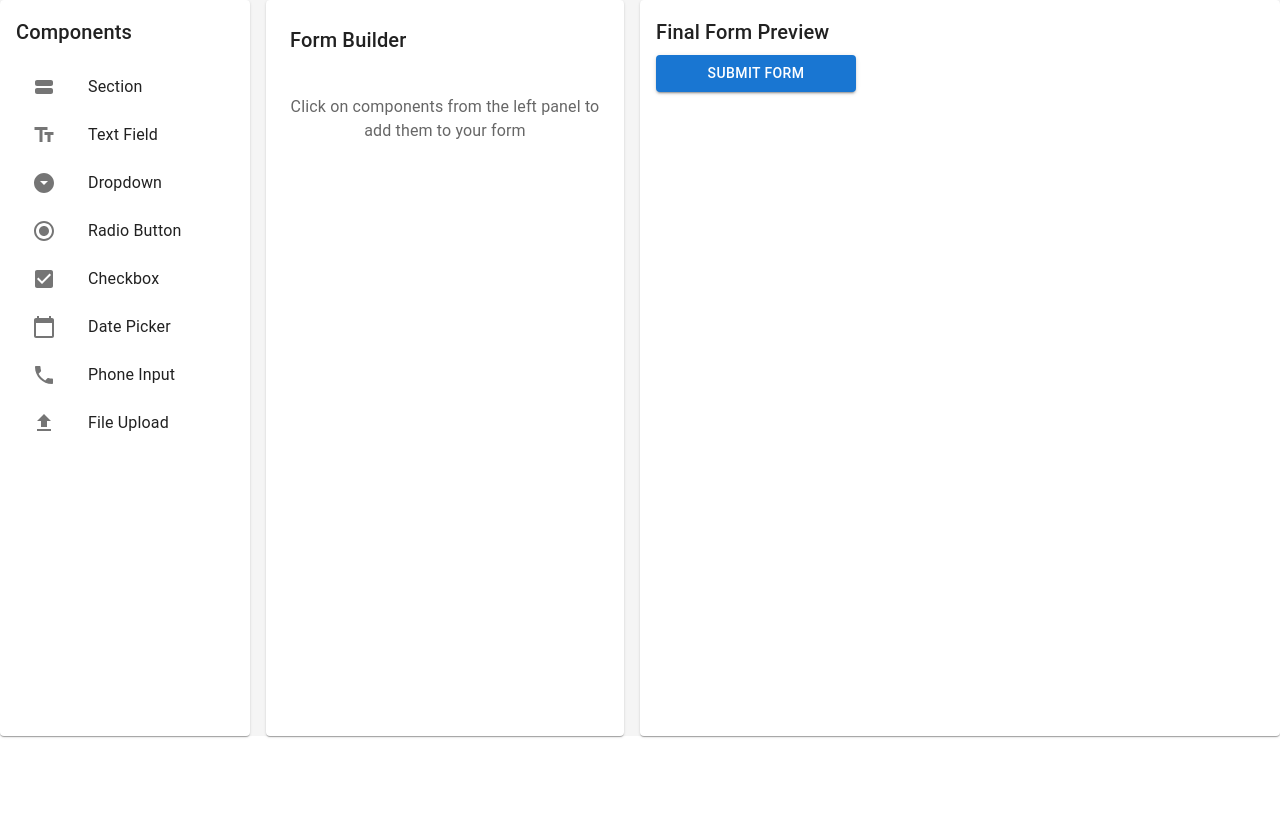
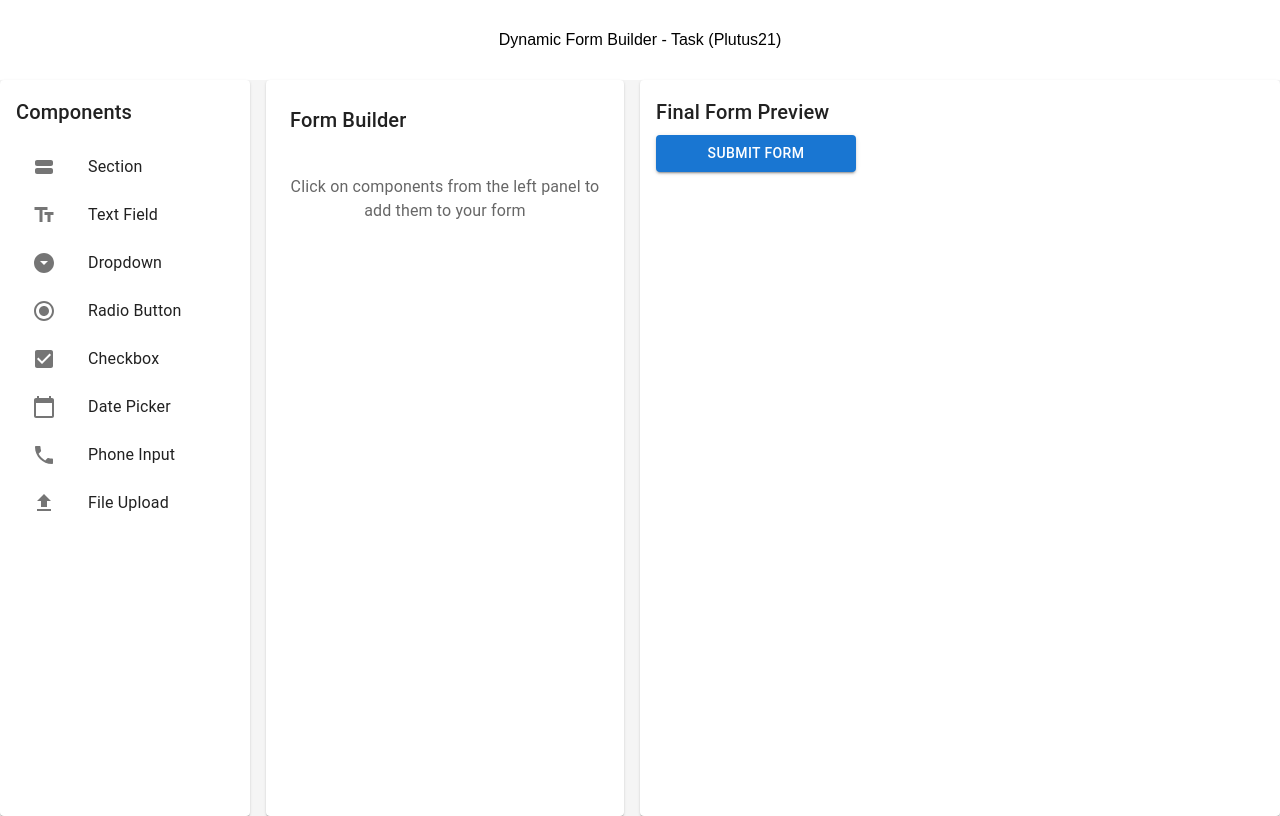
Before and after one commit to Rabeet8/Dynamic-Form-Builder, a React (Create React App) app: page / in a window 1280 px wide. Built offline with nearby package versions, Linux system fonts and the light colour scheme.

Commit message:
Task Finalized

```diff
--- a/src/App.js
+++ b/src/App.js
@@ -4,6 +4,25 @@
 const App = () => {
   return (
     <div>
+      <div
+        style={{
+          display: "flex",
+          justifyContent: "center",
+          alignItems: "center",
+          height: "10vh",
+          margin: 0,
+        }}
+      >
+        <h1
+          style={{
+            fontFamily: "Poppins, sans-serif",
+            margin: "20px 0",
+            textAlign: "center",
+          }}
+        >
+          Dynamic Form Builder - Task (Plutus21)
+        </h1>
+      </div>
       <FormBuilder />
     </div>
   );
```
